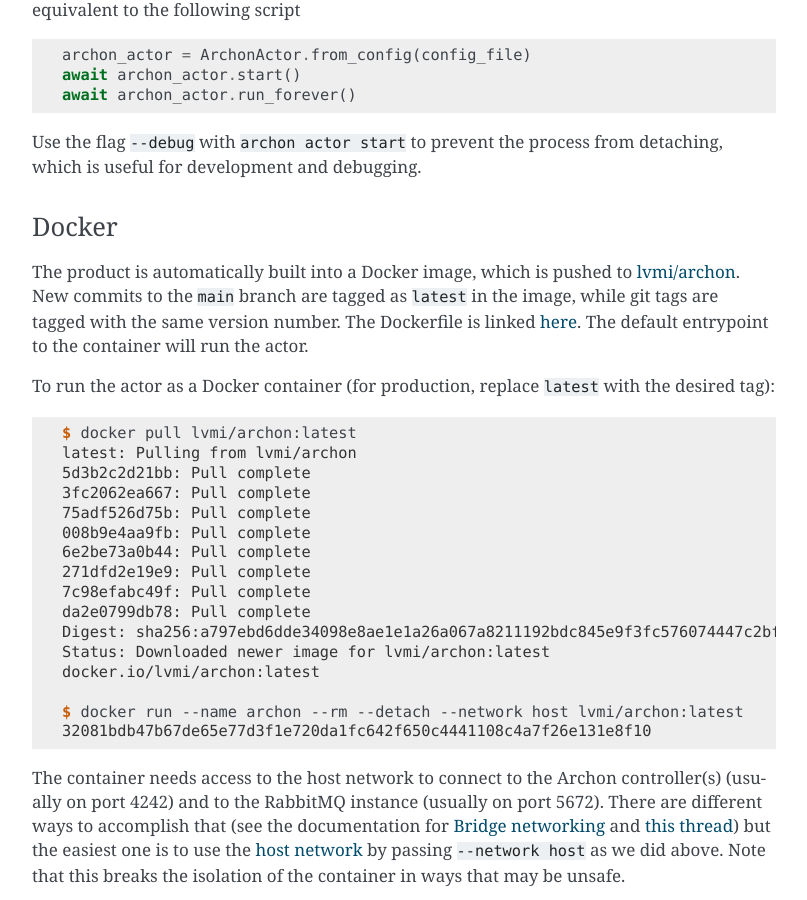
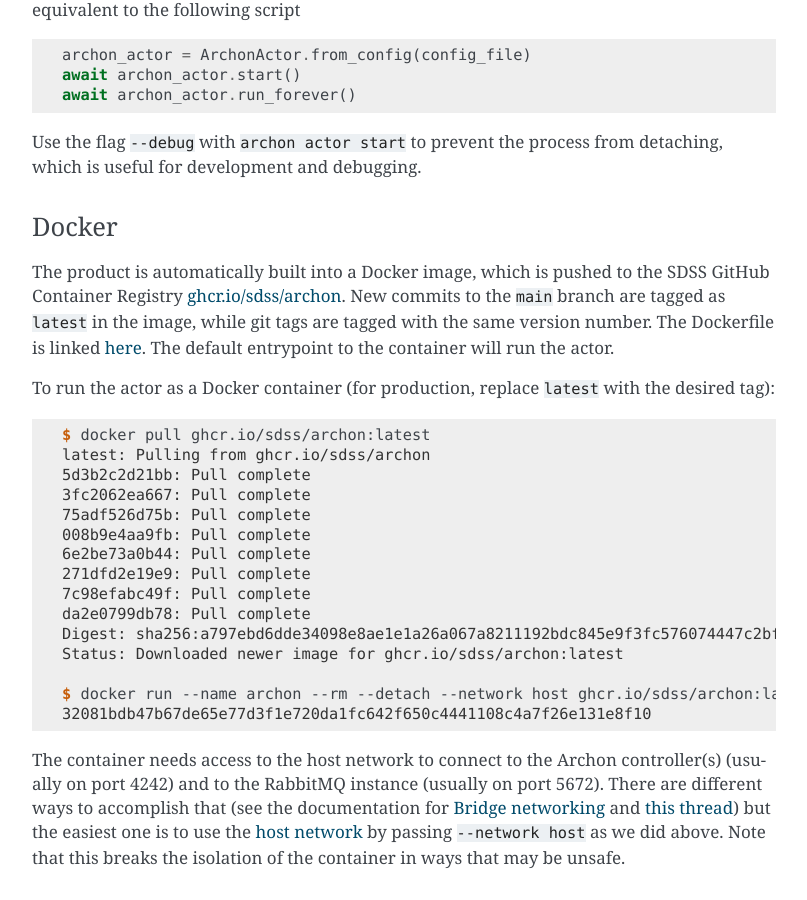
Before and after one commit to sdss/archon, a Sphinx documentation site: the page built from docs/sphinx/index.rst, in a window 1280 px wide and 900 px high, scrolled down 1790 px. Shown: the whole window, without its empty margins (346-1153 px from the left). Built offline with Sphinx 7.4.7, drawn with Linux system fonts in a browser that asks for light colours; the version number is read from the project's files by our own code.

Commit message:
Update docker docs

```diff
--- a/CHANGELOG.rst
+++ b/CHANGELOG.rst
@@ -6,6 +6,7 @@ Change Log
 
 * :support:`-` Basic documentation.
 * :feature:`10` Add actor command ``reconnect`` that allows to recreate the TCP/IP connection to one or multiple controllers. If the controller cannot be connected when the actor starts, a warning is issued but the actor will be created.
+* :support:`-` Use GitHub Container Registry instead of Docker Hub.
 
 * :release:`0.1.0 <2021-03-06>`
 * Initial version of the library and actor. Supports communication with the Archon controller, Archon command tracking and reply parsing, and basic actor functionality, including exposing.
--- a/docs/sphinx/index.rst
+++ b/docs/sphinx/index.rst
@@ -74,14 +74,14 @@ Use the flag ``--debug`` with ``archon actor start`` to prevent the process from
 Docker
 ^^^^^^
 
-The product is automatically built into a Docker image, which is pushed to `lvmi/archon <https://hub.docker.com/u/lvmi/archon>`__. New commits to the ``main`` branch are tagged as ``latest`` in the image, while git tags are tagged with the same version number. The Dockerfile is linked `here <https://github.com/sdss/archon/blob/main/Dockerfile>`__. The default entrypoint to the container will run the actor.
+The product is automatically built into a Docker image, which is pushed to the SDSS GitHub Container Registry `ghcr.io/sdss/archon <https://github.com/orgs/sdss/packages/container/package/archon>`__. New commits to the ``main`` branch are tagged as ``latest`` in the image, while git tags are tagged with the same version number. The Dockerfile is linked `here <https://github.com/sdss/archon/blob/main/Dockerfile>`__. The default entrypoint to the container will run the actor.
 
 To run the actor as a Docker container (for production, replace ``latest`` with the desired tag):
 
 .. code-block:: console
 
-  $ docker pull lvmi/archon:latest
-  latest: Pulling from lvmi/archon
+  $ docker pull ghcr.io/sdss/archon:latest
+  latest: Pulling from ghcr.io/sdss/archon
   5d3b2c2d21bb: Pull complete
   3fc2062ea667: Pull complete
   75adf526d75b: Pull complete
@@ -91,10 +91,9 @@ To run the actor as a Docker container (for production, replace ``latest`` with
   7c98efabc49f: Pull complete
   da2e0799db78: Pull complete
   Digest: sha256:a797ebd6dde34098e8ae1e1a26a067a8211192bdc845e9f3fc576074447c2bf4
-  Status: Downloaded newer image for lvmi/archon:latest
-  docker.io/lvmi/archon:latest
+  Status: Downloaded newer image for ghcr.io/sdss/archon:latest
 
-  $ docker run --name archon --rm --detach --network host lvmi/archon:latest
+  $ docker run --name archon --rm --detach --network host ghcr.io/sdss/archon:latest
   32081bdb47b67de65e77d3f1e720da1fc642f650c4441108c4a7f26e131e8f10
 
 The container needs access to the host network to connect to the Archon controller(s) (usually on port 4242) and to the RabbitMQ instance (usually on port 5672). There are different ways to accomplish that (see the documentation for `Bridge networking <https://docs.docker.com/network/bridge/>`__ and `this thread <https://forums.docker.com/t/accessing-host-machine-from-within-docker-container/14248>`__) but the easiest one is to use the `host network <https://docs.docker.com/network/host/>`__ by passing ``--network host`` as we did above. Note that this breaks the isolation of the container in ways that may be unsafe.
```
Also changed, not shown: README.md (+18 -0 lines).
